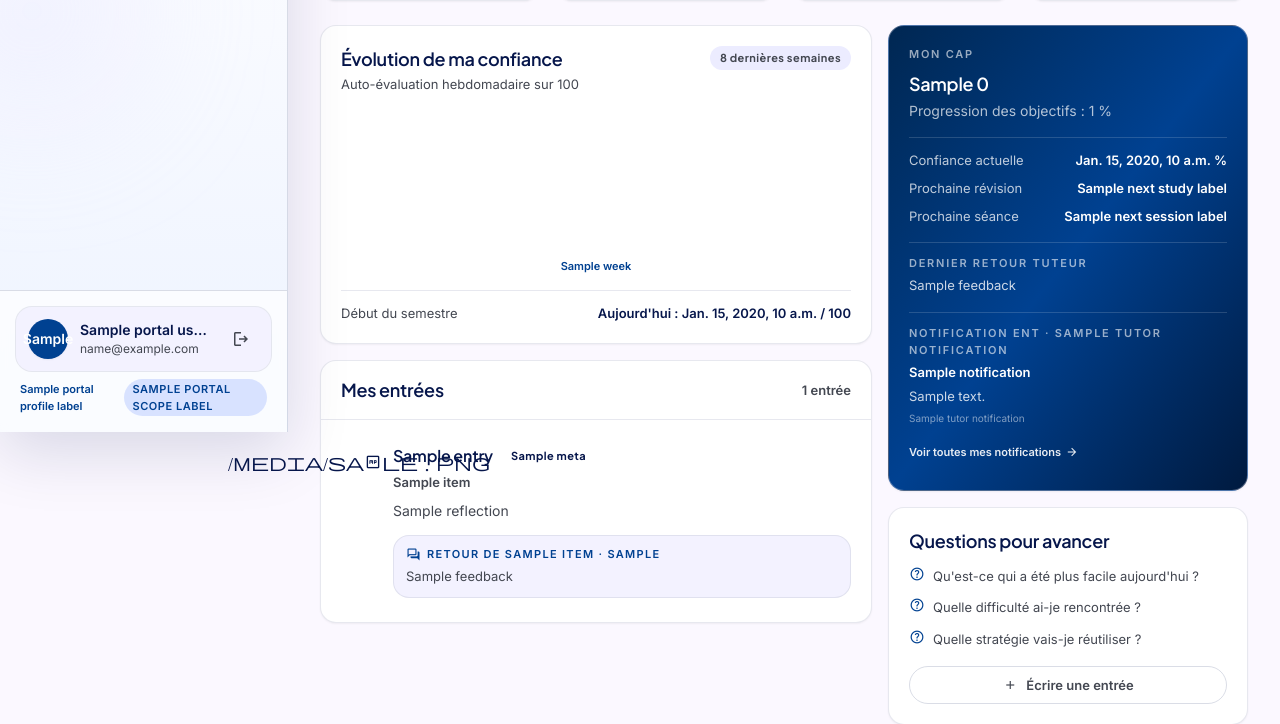
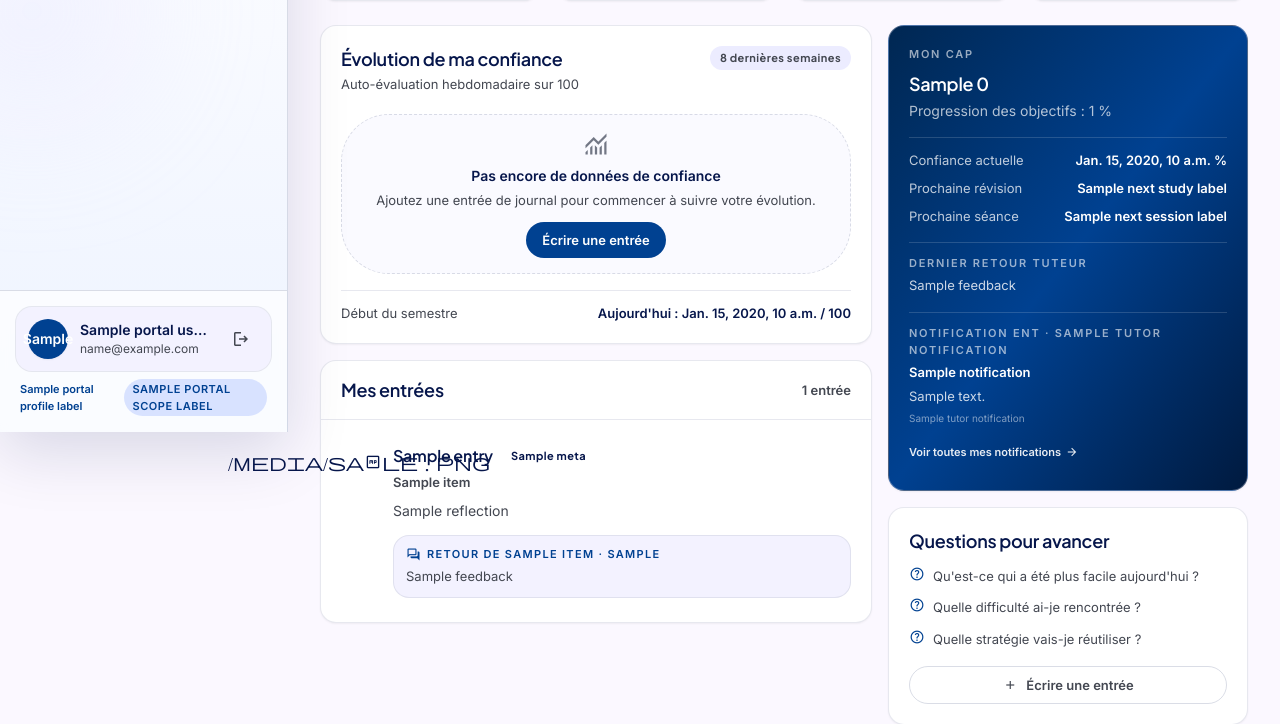
Before and after one commit to Skander-Bardaoui/EduSpark, a Django app: template EduSpark/coaching/templates/coaching/student_journal.html in a window 1280 px wide. Shown: the part 368-1092 px from the top of the page. Run offline with Django 4.2, Linux system fonts and the light colour scheme; the template is opened without the code that fills it: most values are stand-ins (such as "Sample title", 1, 10 or a date in 2020); parts of the project's set-up code (start-up, migrations or seed data) failed here and were passed over; some libraries are stand-ins or nearby versions.

Commit message:
fix module suive

```diff
--- a/EduSpark/coaching/templates/coaching/student_journal.html
+++ b/EduSpark/coaching/templates/coaching/student_journal.html
@@ -26,11 +26,20 @@
 <div><h2 class="font-headline-sm text-headline-sm text-on-surface">Évolution de ma confiance</h2><p class="mt-0.5 text-xs text-on-surface-variant">Auto-évaluation hebdomadaire sur 100</p></div>
 {% include "portal/_badge.html" with label="8 dernières semaines" tone_class="bg-surface-container text-on-surface-variant" %}
 </div>
+{% if has_week_data %}
 <div class="mt-5 flex h-40 items-end gap-2">
 {% for week in weeks %}
-<div class="flex flex-1 flex-col items-center gap-2"><div class="flex w-full flex-1 items-end"><div class="w-full rounded-t {% if week.current %}bg-primary{% else %}bg-primary-fixed{% endif %}" style="height:{{ week.height }}%"></div></div><span class="text-[11px] {% if week.current %}font-bold text-primary{% else %}font-semibold text-on-surface-variant{% endif %}">{{ week.label }}</span></div>
+<div class="flex flex-1 flex-col items-center gap-2"><div class="flex h-32 w-full items-end"><div class="w-full rounded-t {% if week.current %}bg-primary{% else %}bg-primary-fixed{% endif %}" style="height:{{ week.height }}%" title="{{ week.value }} / 100"></div></div><span class="text-[11px] {% if week.current %}font-bold text-primary{% else %}font-semibold text-on-surface-variant{% endif %}">{{ week.label }}</span></div>
 {% endfor %}
 </div>
+{% else %}
+<div class="mt-5 flex h-40 flex-col items-center justify-center rounded-xl border border-dashed border-outline-variant/60 bg-surface-container-low/40 px-4 text-center">
+<span class="material-symbols-outlined text-[28px] text-outline">monitoring</span>
+<p class="mt-2 text-sm font-semibold text-on-surface">Pas encore de données de confiance</p>
+<p class="mt-1 text-xs text-on-surface-variant">Ajoutez une entrée de journal pour commencer à suivre votre évolution.</p>
+<button class="mt-3 rounded-full bg-primary px-4 py-2 text-xs font-bold text-on-primary transition-colors hover:bg-primary-container" data-modal-open="#journal-modal" type="button">Écrire une entrée</button>
+</div>
+{% endif %}
 <div class="mt-4 flex items-center justify-between border-t border-outline-variant/40 pt-3 text-xs text-on-surface-variant"><span>Début du semestre</span><span class="font-semibold text-on-surface">Aujourd'hui : {{ today_percent }} / 100</span></div>
 </div>
 <section class="rounded border border-outline-variant/40 bg-surface-container-lowest shadow-sm">
--- a/EduSpark/coaching/views.py
+++ b/EduSpark/coaching/views.py
@@ -927,6 +927,7 @@ def student_journal(request):
             "value": value,
             "current": index == 0,
         })
+    has_week_data = any(week["height"] for week in weeks)
     next_session = next_accepted_session(student)
     next_study = next_revision(student)
     last_entry = entries[0] if entries else None
@@ -956,6 +957,7 @@ def student_journal(request):
             best, "" if best == 1 else "s",
         ),
         "weeks": weeks,
+        "has_week_data": has_week_data,
         "today_percent": int(round((latest_confidence or 0) * 10)),
         "goal_stats": stats,
         "next_study_label": (
```
Also changed, not shown: EduSpark/courses/migrations/0003_chapter_objectives_duration.py.
